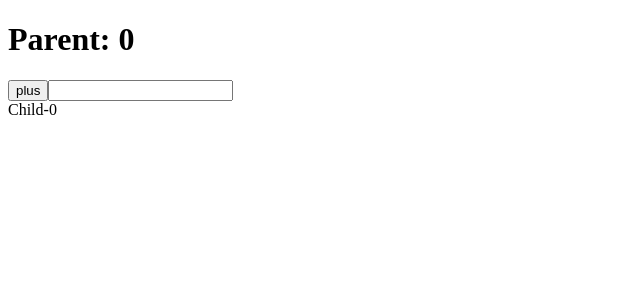
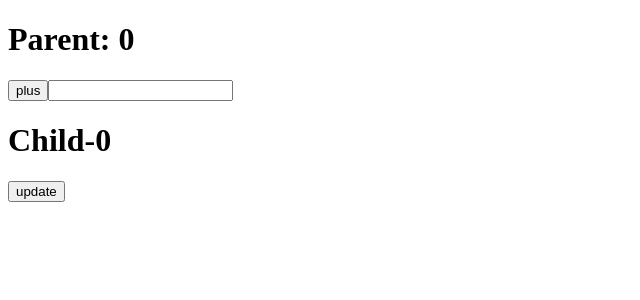
Before and after one commit to jiyun03/useMemo-useCallback, a React (Create React App) app: page / in a window 1280 px wide. Shown: the top 300 px of the page, without its empty margins (0-640 px from the left). Built offline with nearby package versions, Linux system fonts and the light colour scheme.

Commit message:
props로 함수 전달시 메모이제이션 풀리는 경우

```diff
--- a/src/App.js
+++ b/src/App.js
@@ -12,7 +12,9 @@ function App() {
   const [Counter, setCounter] = useState(0);
   const [Input, setInput] = useState("");
 
-  const arr = [1, 2, 3];
+  // const arr = [1, 2, 3];
+  const updateCounter = () => setCounter(Counter + 1);
+
 
   return (
     <div className="App">
@@ -24,7 +26,8 @@ function App() {
         onChange={(e) => setInput(e.target.value)}
       />
       {/* 자식 컴포넌트에 prop로 전달되는 값이 원시형 다료면 재렌더링 방지 기능, 만약 참조형 자료가 전달 되면 재렌더링 방지가 안된다. */}
-      <Child Counter={Counter} arr={arr} />
+      {/* <Child Counter={Counter} arr={arr} /> */}
+      <Child Counter={Counter} updateCounter={updateCounter} />
     </div>
   );
 }
--- a/src/Child.js
+++ b/src/Child.js
@@ -10,9 +10,14 @@ memo: 특정 컴포넌트를 memorization 해서(메모리 할당) 부모 컴포
 */
 
 const Child = (props) => {
-  const { Counter } = props;
+  const { Counter, updateCounter } = props;
   console.log("Child");
-  return <div>Child-{Counter}</div>;
+  return (
+    <div>
+      <h1>Child-{Counter}</h1>
+      <button onClick={updateCounter}>update</button>
+    </div>
+  );
 };
 
 export default memo(Child, isEqual);
```
